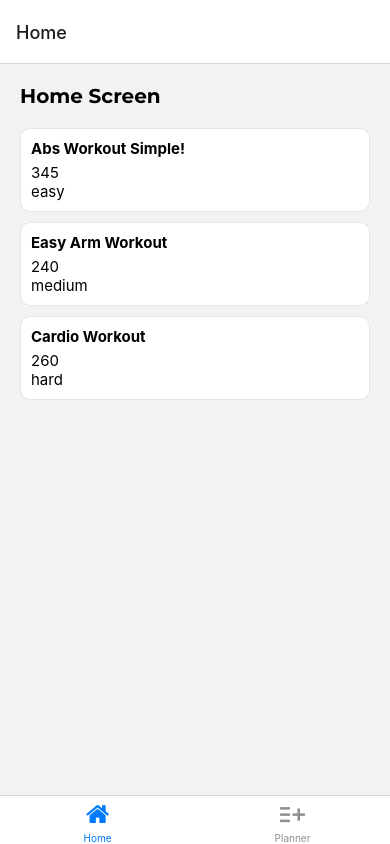
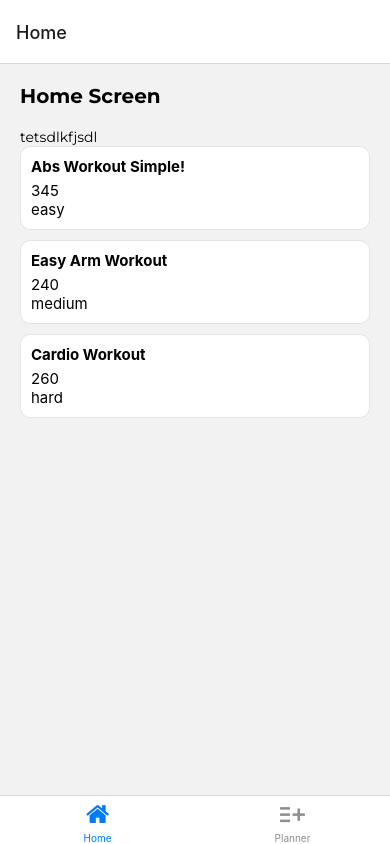
Before and after one commit to nickty/reac-native-with-typescript, a React Native app: screen /Home in a window 390 px wide. Built offline with nearby package versions, Linux system fonts and the light colour scheme.

Commit message:
Create custom components for sepcial font then call it vai children

```diff
--- /dev/null
+++ b/components/styled/MontserratText.tsx
@@ -0,0 +1,10 @@
+import { StyleSheet, Text, View } from "react-native";
+import React, { Children } from "react";
+
+const MontserratText = ({ children }: any) => {
+  return <Text style={{ fontFamily: "montserrat" }}>{children}</Text>;
+};
+
+export default MontserratText;
+
+const styles = StyleSheet.create({});
--- a/screens/HomeScreen.tsx
+++ b/screens/HomeScreen.tsx
@@ -5,11 +5,13 @@ import { NativeStackHeaderProps } from "@react-navigation/native-stack";
 import data from "../data.json";
 import { Workout } from "../types/data";
 import WorkoutItem from "../components/WorkoutItem";
+import MontserratText from "../components/styled/MontserratText";
 
 const HomeScreen = ({ navigation }: NativeStackHeaderProps) => {
   return (
     <View style={styles.container}>
       <Text style={styles.header}>Home Screen</Text>
+      <MontserratText>tetsdlkfjsdl</MontserratText>
       <FlatList
         data={data as Workout[]}
         renderItem={({ item }) => <WorkoutItem item={item} />}
```
